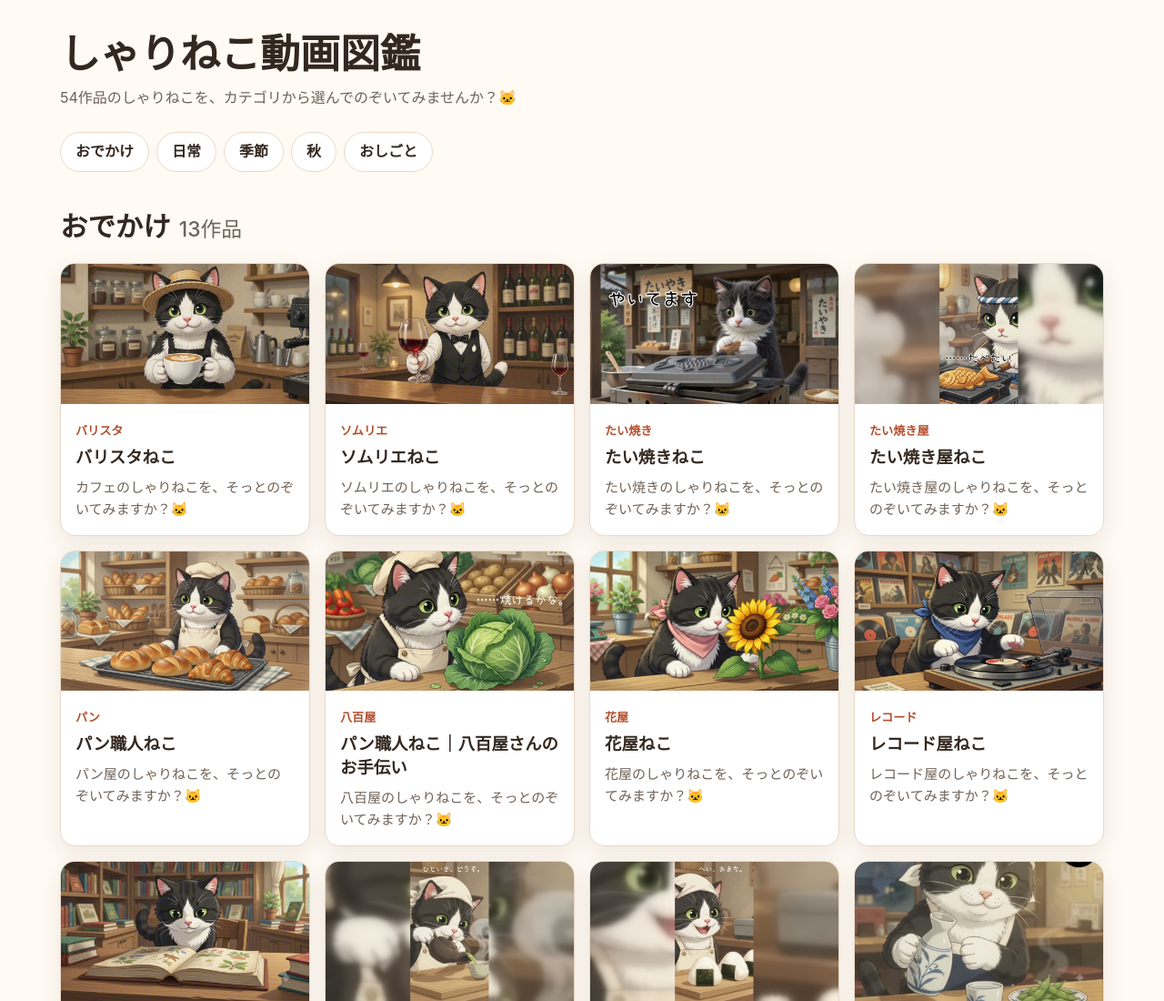
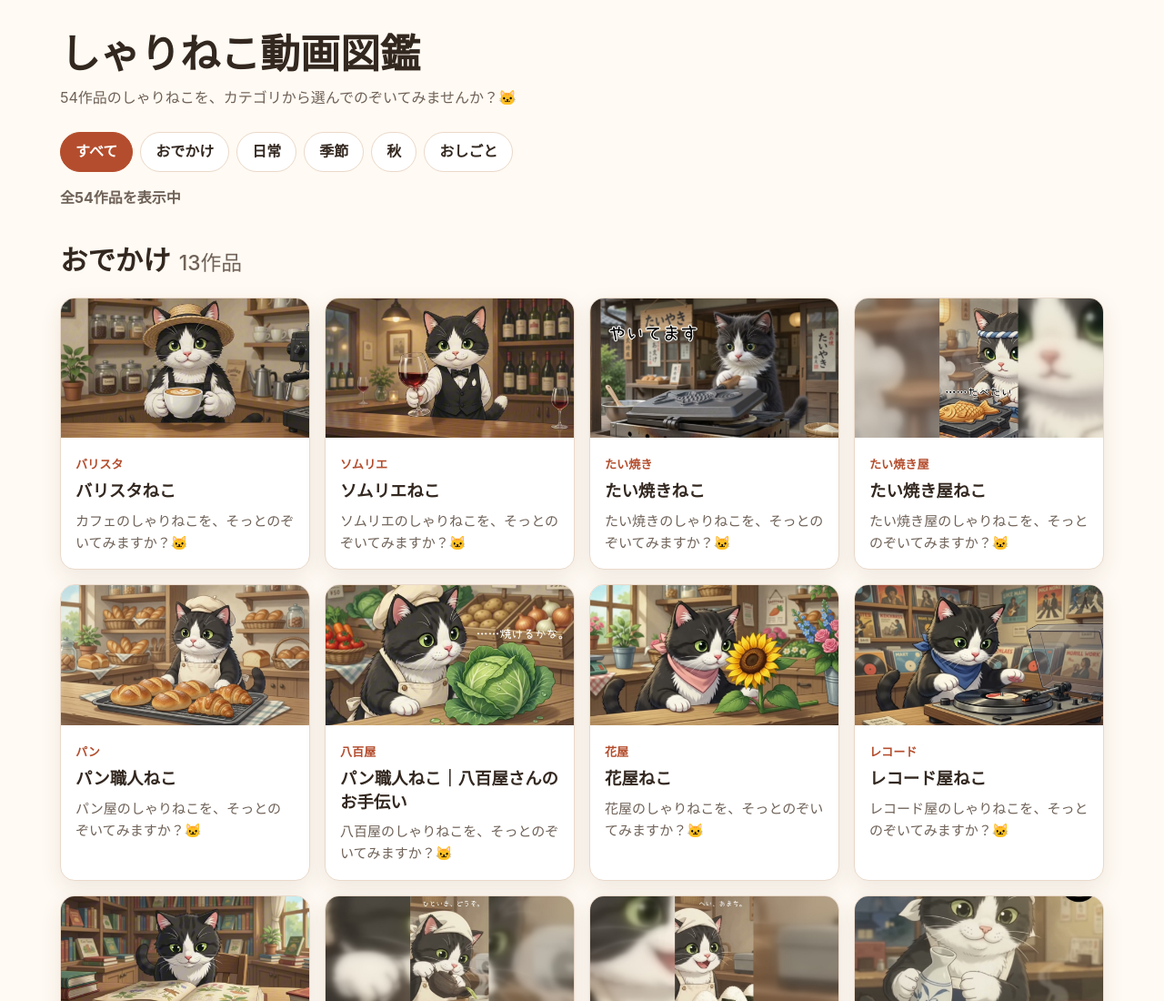
Before and after one commit to naoto-suzuki-335/shari-neko-line-bot, a website: page docs/videos/index.html in a window 1280 px wide. Shown: the top 1100 px of the page at 91% size. Drawn offline with Linux system fonts and the light colour scheme.

Commit message:
feat: add video gallery category filters

```diff
--- /dev/null
+++ b/docs/videos/gallery.js
@@ -0,0 +1,63 @@
+(function () {
+  'use strict';
+
+  const categoryButtons = Array.from(
+    document.querySelectorAll('[data-category]')
+  );
+  const categorySections = Array.from(
+    document.querySelectorAll('[data-gallery-category]')
+  );
+  const galleryStatus = document.getElementById('gallery-status');
+
+  if (!categoryButtons.length || !categorySections.length || !galleryStatus) {
+    return;
+  }
+
+  function showCategory(category) {
+    const isKnownCategory =
+      category === 'all' ||
+      categorySections.some(function (section) {
+        return section.dataset.galleryCategory === category;
+      });
+
+    if (!isKnownCategory) {
+      return;
+    }
+
+    let visibleCount = 0;
+
+    categorySections.forEach(function (section) {
+      const isVisible =
+        category === 'all' || section.dataset.galleryCategory === category;
+      section.hidden = !isVisible;
+
+      if (isVisible) {
+        visibleCount += section.querySelectorAll('.card-link').length;
+      }
+    });
+
+    categoryButtons.forEach(function (button) {
+      button.setAttribute(
+        'aria-pressed',
+        button.dataset.category === category ? 'true' : 'false'
+      );
+    });
+
+    galleryStatus.textContent =
+      category === 'all'
+        ? '全' + visibleCount + '作品を表示中'
+        : visibleCount + '作品を表示中';
+  }
+
+  categoryButtons.forEach(function (button) {
+    button.addEventListener('click', function () {
+      if (button.getAttribute('aria-pressed') === 'true') {
+        return;
+      }
+
+      showCategory(button.dataset.category);
+    });
+  });
+
+  showCategory('all');
+})();
--- a/docs/videos/index.html
+++ b/docs/videos/index.html
@@ -60,7 +60,7 @@
       list-style: none;
     }
 
-    .category-nav a {
+    .category-nav button {
       display: inline-flex;
       min-height: 44px;
       align-items: center;
@@ -70,8 +70,21 @@
       border-radius: 999px;
       background: var(--surface);
       color: var(--text);
+      font: inherit;
       font-weight: 700;
-      text-decoration: none;
+      cursor: pointer;
+    }
+
+    .category-nav button[aria-pressed="true"] {
+      border-color: var(--accent);
+      background: var(--accent);
+      color: #ffffff;
+    }
+
+    .gallery-status {
+      margin: -20px 0 32px;
+      color: var(--muted);
+      font-weight: 700;
     }
 
     section {
@@ -121,7 +134,8 @@
       box-shadow: 0 12px 30px rgba(72, 45, 27, 0.14);
     }
 
-    a:focus-visible {
+    a:focus-visible,
+    button:focus-visible {
       outline: 3px solid var(--accent);
       outline-offset: 3px;
     }
@@ -164,7 +178,7 @@
         padding: 24px 12px 48px;
       }
 
-      .category-nav a {
+      .category-nav button {
         padding-inline: 14px;
       }
     }
@@ -179,6 +193,7 @@
       }
     }
   </style>
+  <script src="./gallery.js" defer></script>
 </head>
 <body>
   <main>
@@ -187,16 +202,18 @@
       <p class="intro">54作品のしゃりねこを、カテゴリから選んでのぞいてみませんか？🐱</p>
       <nav aria-label="動画カテゴリ">
         <ul class="category-nav">
-          <li><a href="#outing">おでかけ</a></li>
-          <li><a href="#daily">日常</a></li>
-          <li><a href="#seasonal">季節</a></li>
-          <li><a href="#autumn">秋</a></li>
-          <li><a href="#work">おしごと</a></li>
+          <li><button type="button" data-category="all" aria-pressed="true">すべて</button></li>
+          <li><button type="button" data-category="outing" aria-pressed="false">おでかけ</button></li>
+          <li><button type="button" data-category="daily" aria-pressed="false">日常</button></li>
+          <li><button type="button" data-category="seasonal" aria-pressed="false">季節</button></li>
+          <li><button type="button" data-category="autumn" aria-pressed="false">秋</button></li>
+          <li><button type="button" data-category="work" aria-pressed="false">おしごと</button></li>
         </ul>
       </nav>
+      <p id="gallery-status" class="gallery-status" aria-live="polite">全54作品を表示中</p>
     </header>
 
-    <section id="outing" aria-labelledby="outing-heading">
+    <section id="outing" data-gallery-category="outing" aria-labelledby="outing-heading">
       <h2 id="outing-heading">おでかけ<span class="count">13作品</span></h2>
       <ol class="cards">
         <li><a class="card-link" href="./barista-neko/"><img src="../assets/images/barista-neko-thumbnail.jpg" alt="カフェで働くバリスタのしゃりねこ" loading="lazy" decoding="async"><div class="card-body"><span class="label">バリスタ</span><h3>バリスタねこ</h3><p class="description">カフェのしゃりねこを、そっとのぞいてみますか？🐱</p></div></a></li>
@@ -215,7 +232,7 @@
       </ol>
     </section>
 
-    <section id="daily" aria-labelledby="daily-heading">
+    <section id="daily" data-gallery-category="daily" aria-labelledby="daily-heading">
       <h2 id="daily-heading">日常<span class="count">13作品</span></h2>
       <ol class="cards">
         <li><a class="card-link" href="./morning-neko/"><img src="../assets/images/morning-neko-thumbnail.jpg" alt="朝を過ごすしゃりねこ" loading="lazy" decoding="async"><div class="card-body"><span class="label">朝</span><h3>しゃりねこの一日｜朝</h3><p class="description">朝のしゃりねこを、そっとのぞいてみますか？🐱</p></div></a></li>
@@ -234,7 +251,7 @@
       </ol>
     </section>
 
-    <section id="seasonal" aria-labelledby="seasonal-heading">
+    <section id="seasonal" data-gallery-category="seasonal" aria-labelledby="seasonal-heading">
       <h2 id="seasonal-heading">季節<span class="count">5作品</span></h2>
       <ol class="cards">
         <li><a class="card-link" href="./umibe-no-sanrinsha-neko/"><img src="../assets/images/umibe-no-sanrinsha-neko-thumbnail.jpg" alt="海辺で三輪車に乗るしゃりねこ" loading="lazy" decoding="async"><div class="card-body"><span class="label">海辺</span><h3>海辺の三輪車ねこ</h3><p class="description">海辺のしゃりねこを、そっとのぞいてみますか？🐱</p></div></a></li>
@@ -245,7 +262,7 @@
       </ol>
     </section>
 
-    <section id="autumn" aria-labelledby="autumn-heading">
+    <section id="autumn" data-gallery-category="autumn" aria-labelledby="autumn-heading">
       <h2 id="autumn-heading">秋<span class="count">12作品</span></h2>
       <ol class="cards">
         <li><a class="card-link" href="./falling-leaf-neko/"><img src="../assets/images/falling-leaf-neko-thumbnail.jpg" alt="落ち葉を見つめるしゃりねこ" loading="lazy" decoding="async"><div class="card-body"><span class="label">落ち葉</span><h3>はっぱ、きました。</h3><p class="description">落ち葉を見つめるしゃりねこを、そっとのぞいてみますか？🐱</p></div></a></li>
@@ -263,7 +280,7 @@
       </ol>
     </section>
 
-    <section id="work" aria-labelledby="work-heading">
+    <section id="work" data-gallery-category="work" aria-labelledby="work-heading">
       <h2 id="work-heading">おしごと<span class="count">11作品</span></h2>
       <ol class="cards">
         <li><a class="card-link" href="./office-worker-neko/"><img src="../assets/images/office-worker-neko-thumbnail.jpg" alt="カフェで作業するサラリーマンのしゃりねこ" loading="lazy" decoding="async"><div class="card-body"><span class="label">サラリーマン</span><h3>作業中です。たぶん。</h3><p class="description">カフェで作業するしゃりねこを、そっとのぞいてみますか？🐱</p></div></a></li>
```
Also changed, not shown: requirements.md (+24 -0 lines).
